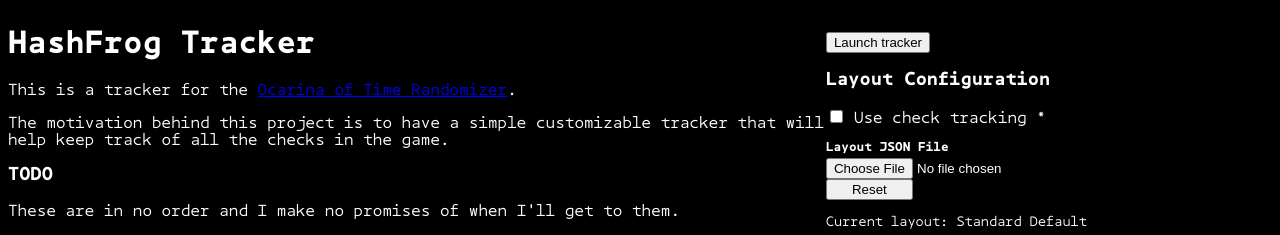
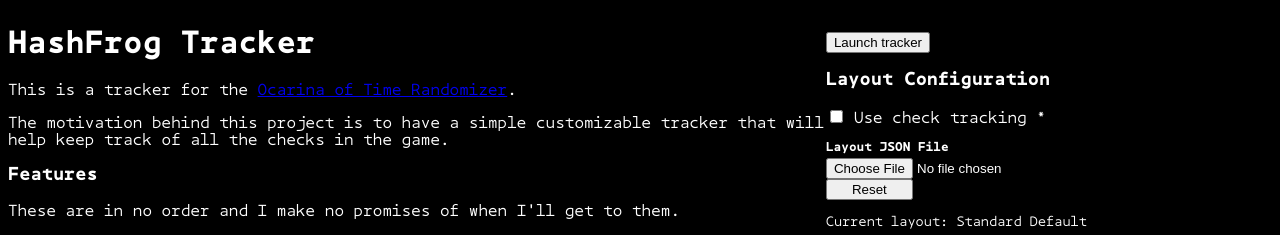
Before and after one commit to wafo/hashfrog_tracker, a React (Create React App) app: page / in a window 1280 px wide. Shown: the top 235 px of the page. Built offline with nearby package versions, Linux system fonts and the light colour scheme.

Commit message:
fix: welcome

```diff
--- a/src/scenes/Welcome/Welcome.js
+++ b/src/scenes/Welcome/Welcome.js
@@ -14,7 +14,7 @@
           The motivation behind this project is to have a simple customizable tracker that will help keep track of all
           the checks in the game.
         </p>
-        <h3>TODO</h3>
+        <h3>Features</h3>
         <p>These are in no order and I make no promises of when I&apos;ll get to them.</p>
         <ul>
           <li>Basic customization like font, colors, etc.</li>
```
